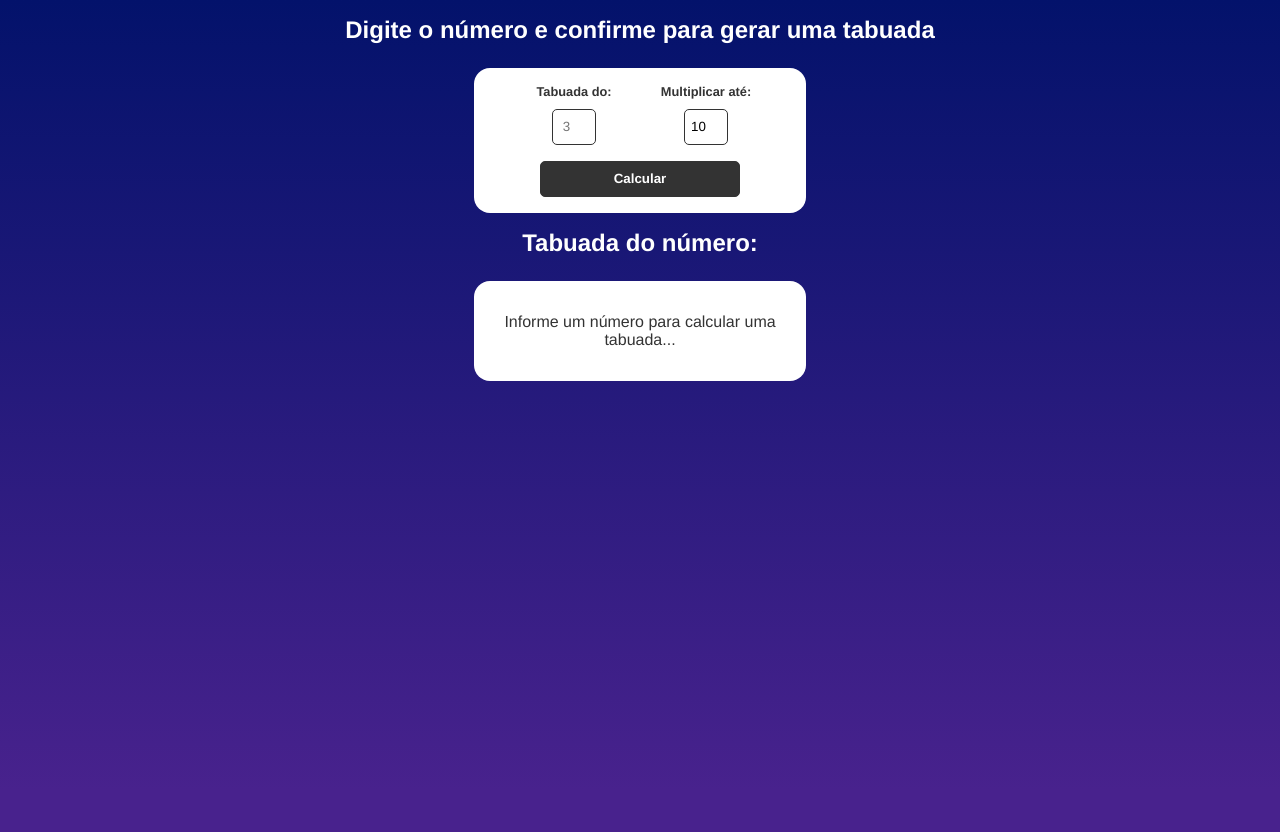
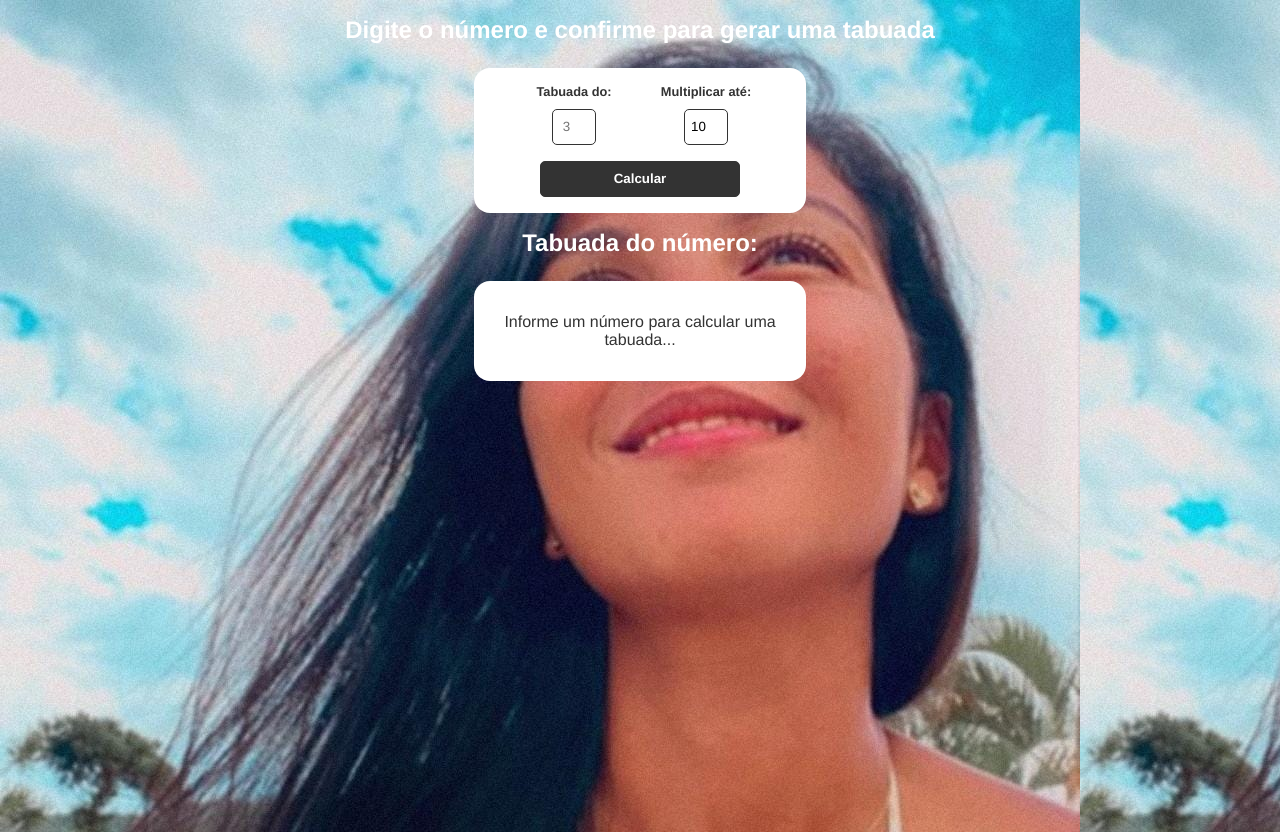
Before and after one commit to wesleylimaa/tabuada, a plain HTML site: page index.html in a window 1280 px wide. Drawn offline with Linux system fonts and the light colour scheme.

Commit message:
meu primeiro commit na tabuada

```diff
--- a/css/style.css
+++ b/css/style.css
@@ -7,7 +7,9 @@
 body {
    text-align: center;
    min-height: 100vh;
-   background: linear-gradient(180deg, #03126b, #48228d 95%);
+   background-image:url('../css/bac.jpeg');
+   background-repeat: unset;
+   /*background: linear-gradient(180deg, #03126b, #48228d 95%);*/
    color: #fff;
    margin: 1rem;
    overflow: hidden;
```
Also changed, not shown: css/bac.jpeg (added).
